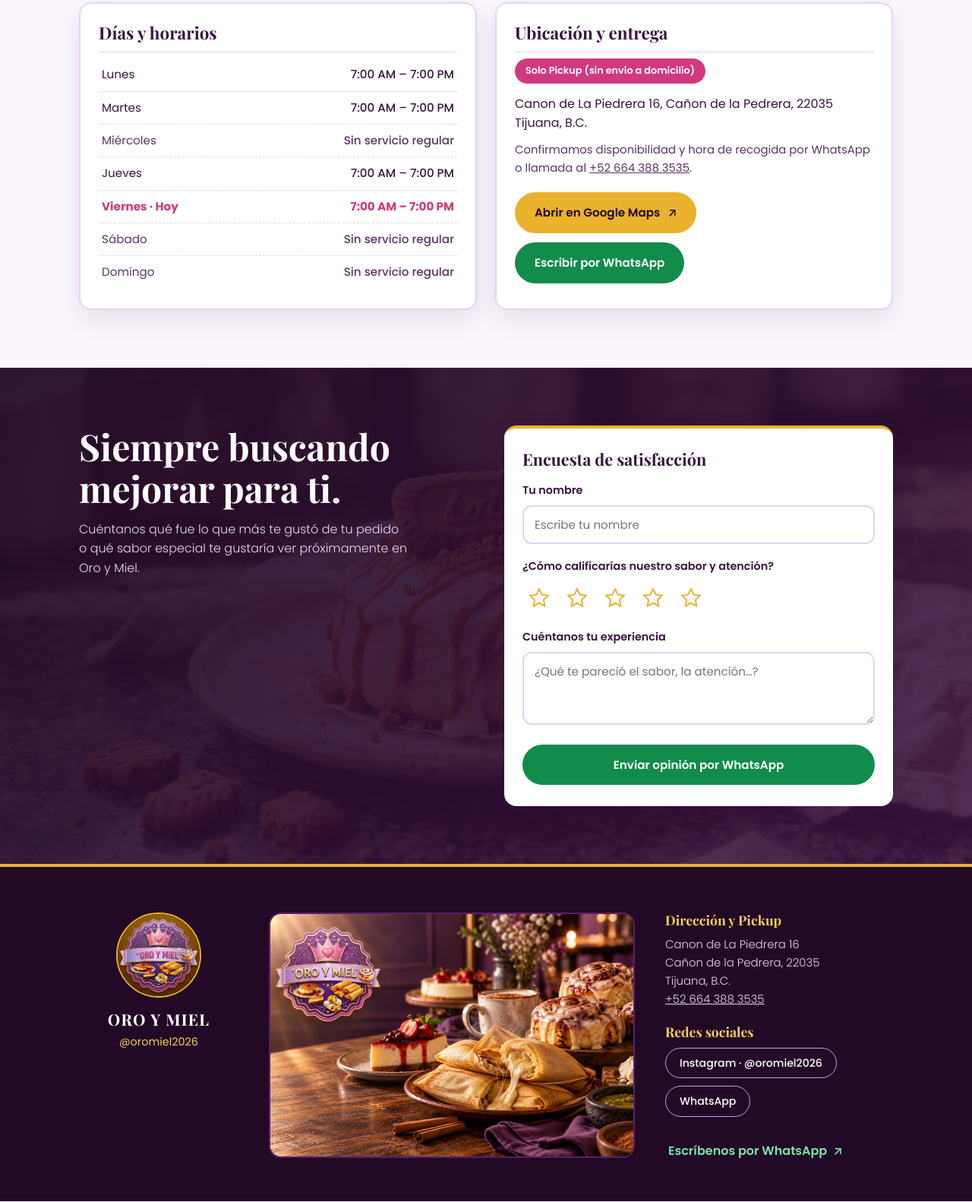
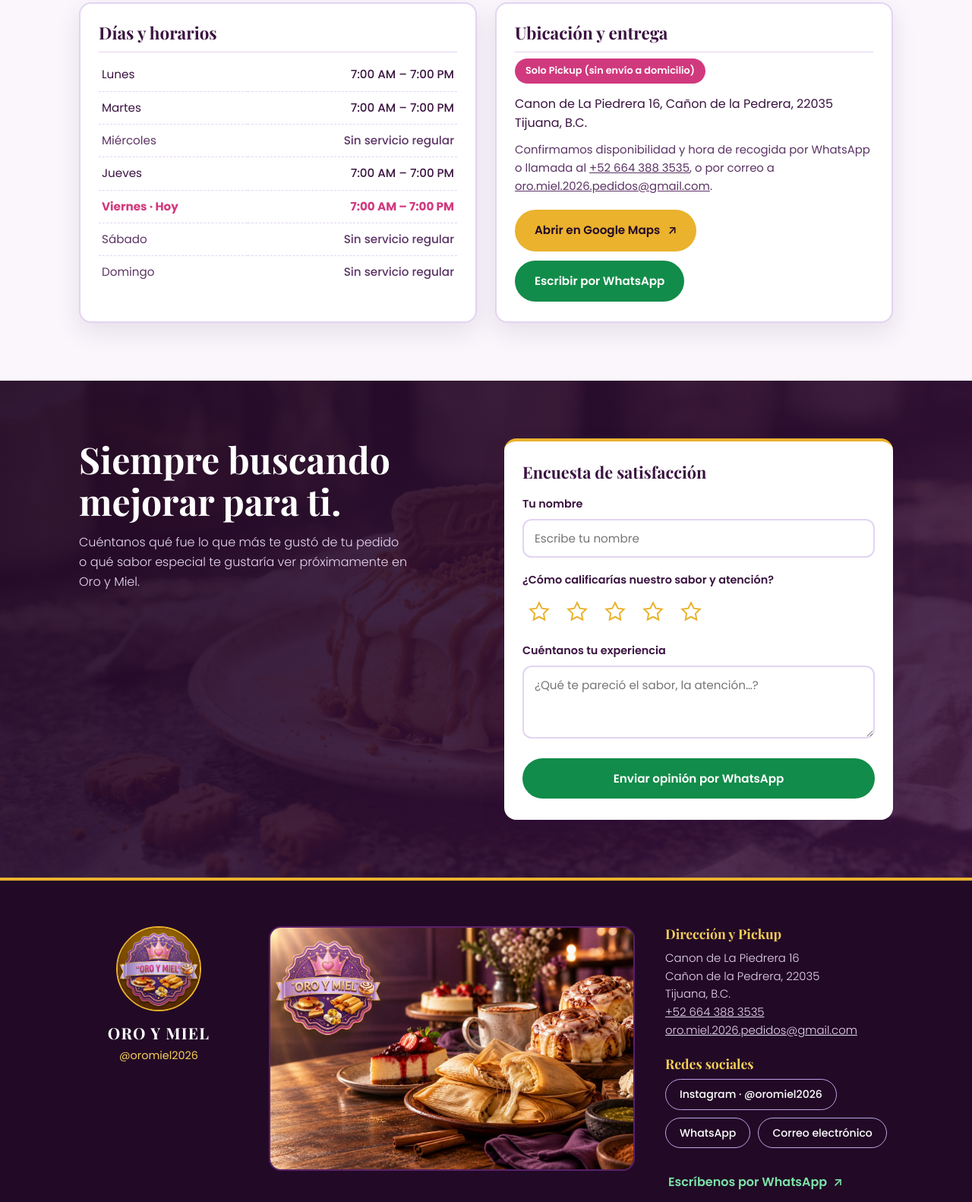
Before and after one commit to 261987292-ui/261987292-ui.github.io, a plain HTML site: page index.html in a window 1280 px wide. Shown: the part 5073-6655 px from the top of the page at 76% size. Drawn offline with nearby package versions, Linux system fonts and the light colour scheme; a web font is replaced by a local one.

Commit message:
Agrega correo del negocio oro.miel.2026.pedidos@gmail.com al sitio

```diff
--- a/index.html
+++ b/index.html
@@ -661,7 +661,7 @@
             <h3>Ubicación y entrega</h3>
             <span class="pickup-badge">Solo Pickup (sin envío a domicilio)</span>
             <address>Canon de La Piedrera 16, Cañon de la Pedrera, 22035<br>Tijuana, B.C.</address>
-            <p class="contact-line">Confirmamos disponibilidad y hora de recogida por WhatsApp o llamada al <a href="tel:+526643883535">+52 664 388 3535</a>.</p>
+            <p class="contact-line">Confirmamos disponibilidad y hora de recogida por WhatsApp o llamada al <a href="tel:+526643883535">+52 664 388 3535</a>, o por correo a <a href="mailto:oro.miel.2026.pedidos@gmail.com">oro.miel.2026.pedidos@gmail.com</a>.</p>
             <div class="hours-actions">
               <a class="btn btn-gold" href="https://maps.app.goo.gl/zPuHzPgKcutiAP9M9" target="_blank" rel="noopener"><span>Abrir en Google Maps</span><span aria-hidden="true">↗</span></a>
               <a class="btn btn-wa" href="https://wa.me/526643883535" target="_blank" rel="noopener">Escribir por WhatsApp</a>
@@ -723,13 +723,14 @@
       <div>
         <div class="footer-block">
           <h4>Dirección y Pickup</h4>
-          <p>Canon de La Piedrera 16<br>Cañon de la Pedrera, 22035<br>Tijuana, B.C.<br><a href="tel:+526643883535">+52 664 388 3535</a></p>
+          <p>Canon de La Piedrera 16<br>Cañon de la Pedrera, 22035<br>Tijuana, B.C.<br><a href="tel:+526643883535">+52 664 388 3535</a><br><a href="mailto:oro.miel.2026.pedidos@gmail.com">oro.miel.2026.pedidos@gmail.com</a></p>
         </div>
         <div class="footer-block">
           <h4>Redes sociales</h4>
           <div class="social-row">
             <a class="social-chip" href="https://www.instagram.com/oromiel2026/" target="_blank" rel="noopener">Instagram · @oromiel2026</a>
             <a class="social-chip" href="https://wa.me/526643883535" target="_blank" rel="noopener">WhatsApp</a>
+            <a class="social-chip" href="mailto:oro.miel.2026.pedidos@gmail.com">Correo electrónico</a>
           </div>
         </div>
         <a class="footer-wa" href="https://wa.me/526643883535?text=Hola%20Oro%20y%20Miel%20(@oromiel2026)%2C%20quiero%20confirmar%20mi%20pedido." target="_blank" rel="noopener"><span>Escríbenos por WhatsApp</span><span aria-hidden="true">↗</span></a>
```
